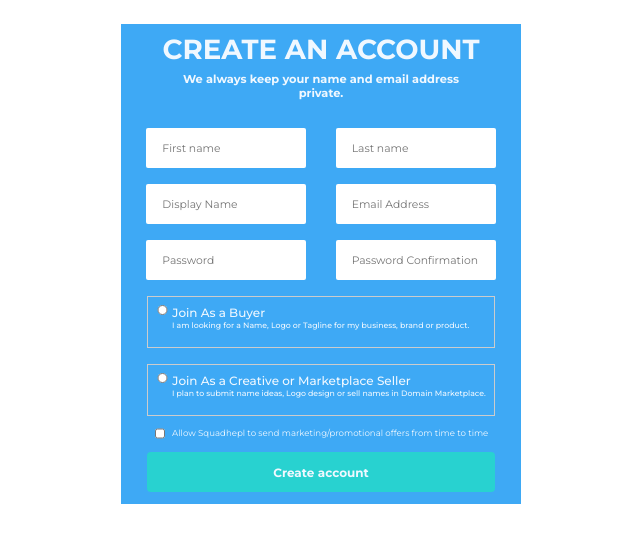
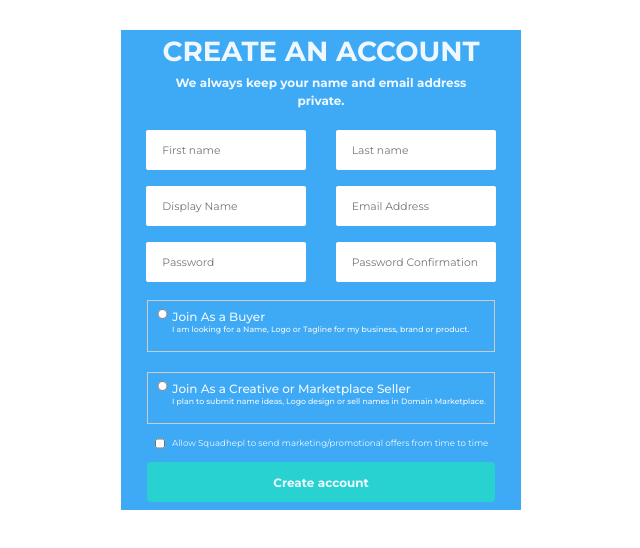
Before and after one commit to MarynaMoi/08-Form, a plain HTML site: page index.html in a window 1280 px wide. Shown: the whole page, without its empty margins (319-959 px from the left). Drawn offline with Linux system fonts and the light colour scheme.

Commit message:
Change size

```diff
--- a/assets/css/style.css
+++ b/assets/css/style.css
@@ -5,7 +5,7 @@
   text-align: center;
   color: aliceblue;
   margin: 0;
-  padding: 8px;
+  padding: 10px;
 }
 
 form {
@@ -18,13 +18,14 @@ form {
 
 h1 {
   font-size: 2.3rem;
-  height: 48px;
-  padding-bottom: 0;
+  height: 44px;
+  padding: 4px 0 0;
 }
 
 .head-p {
-  font-size: 0.95em;
+  font-size: 1rem;
   font-weight: bold;
+  line-height: 1.5;
   padding: 0px 52px;
   height: 48px;
   text-align: center;
```
